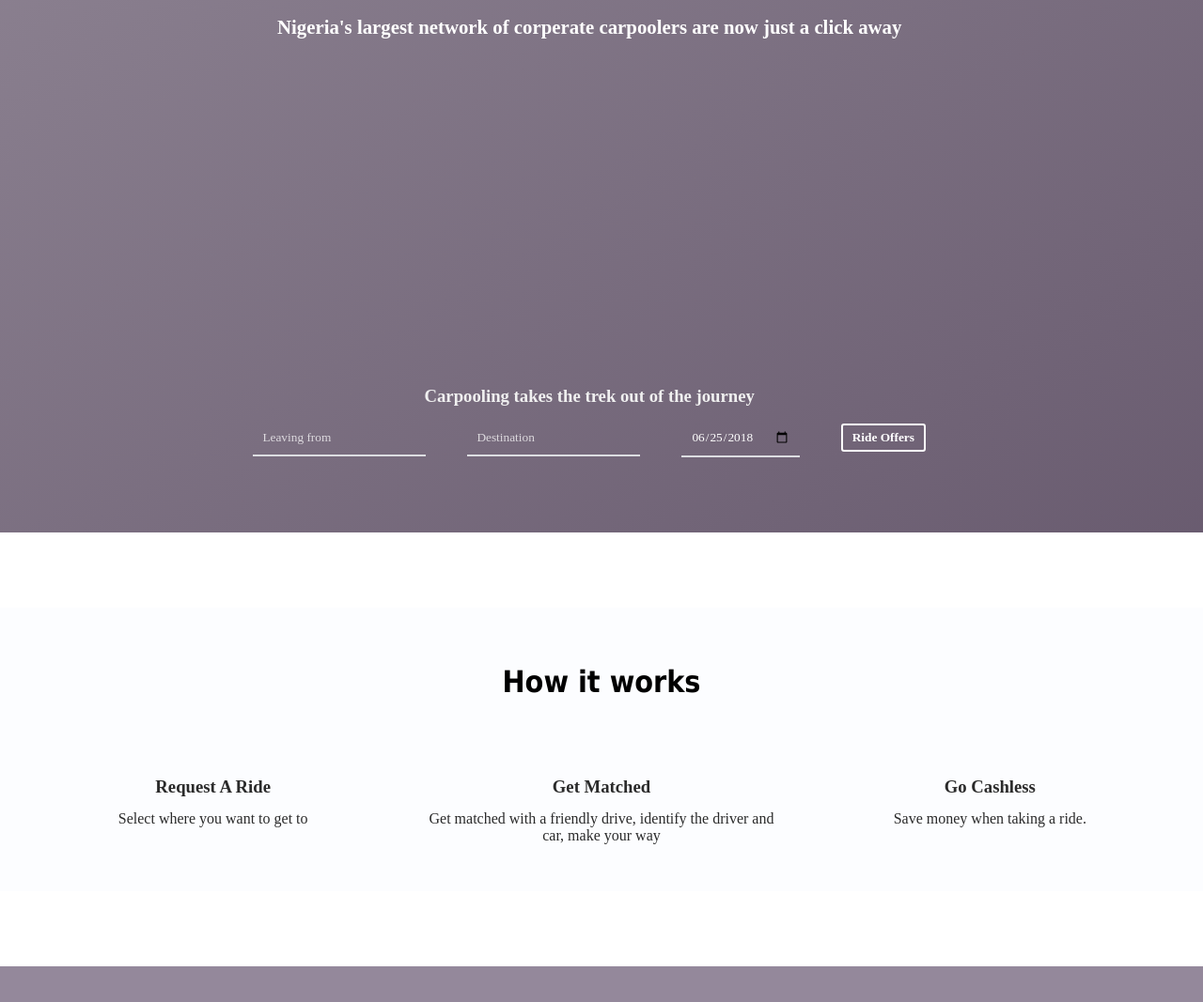
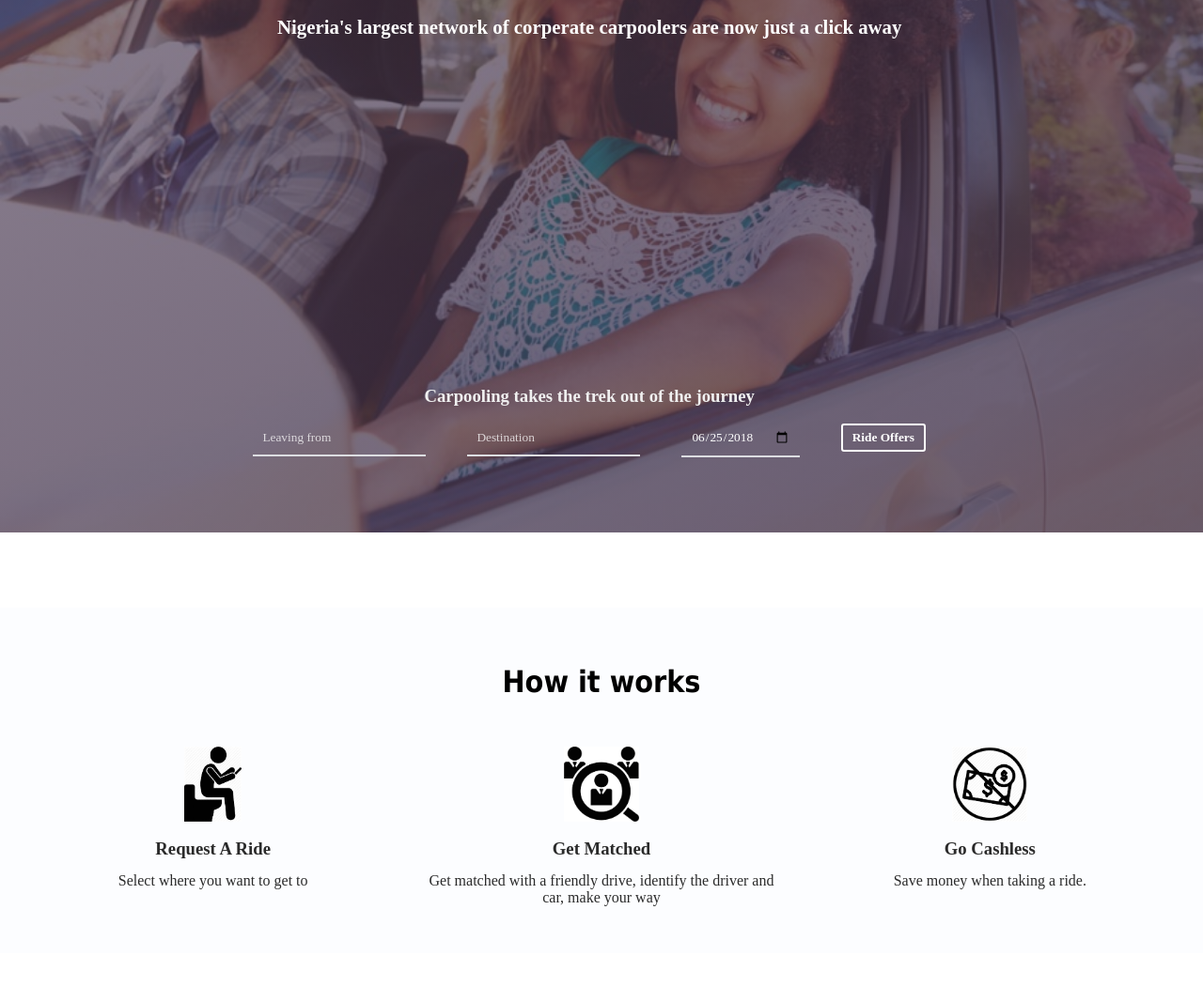
Before and after one commit to kleva-j/Ride-My-Way, a plain HTML site: page template/index.html in a window 1280 px wide. Shown: the part 233-1300 px from the top of the page at 94% size. Drawn offline with Linux system fonts and the light colour scheme.

Commit message:
Create images folder and add image files

```diff
--- a/template/index.html
+++ b/template/index.html
@@ -52,17 +52,17 @@
           <h2 class="static">How it works</h2>
           <div class="content">
             <div class="info">
-              <img src="images/first.jpg" alt="">
+              <img src="images/request-ride.jpg" alt="">
               <h3 class="data-info">Request A Ride</h3>
               <p>Select where you want to get to</p>
             </div>
             <div class="info">
-              <img src="images/second2.png" alt="">
+              <img src="images/meetup.png" alt="">
               <h3 class="data-info">Get Matched</h3>
               <p> Get matched with a friendly drive, identify the driver and car, make your way</p>
             </div>
             <div class="info">
-              <img src="images/third.png" alt="">
+              <img src="images/cashless.png" alt="">
               <h3 class="data-info">Go Cashless</h3>
               <p>Save money when taking a ride.</p>
             </div>
--- a/template/stylesheet/style.css
+++ b/template/stylesheet/style.css
@@ -57,7 +57,7 @@ a:hover{
               to bottom right,
               rgb(68, 51, 76, .6),
               rgb(68, 51, 76, .8)),
-              url("images/carpooling.jpg");
+              url("../images/carpooling.jpg");
   background-repeat: no-repeat;
   background-position: center;
   background-size: cover;
```
Also changed, not shown: template/images/carpooling.jpg (added), template/images/cashless.png (added), template/images/facebook.png (added), template/images/meetup.png (added), template/images/request-ride.jpg (added), template/images/twitter.png (added), 1 other file.
